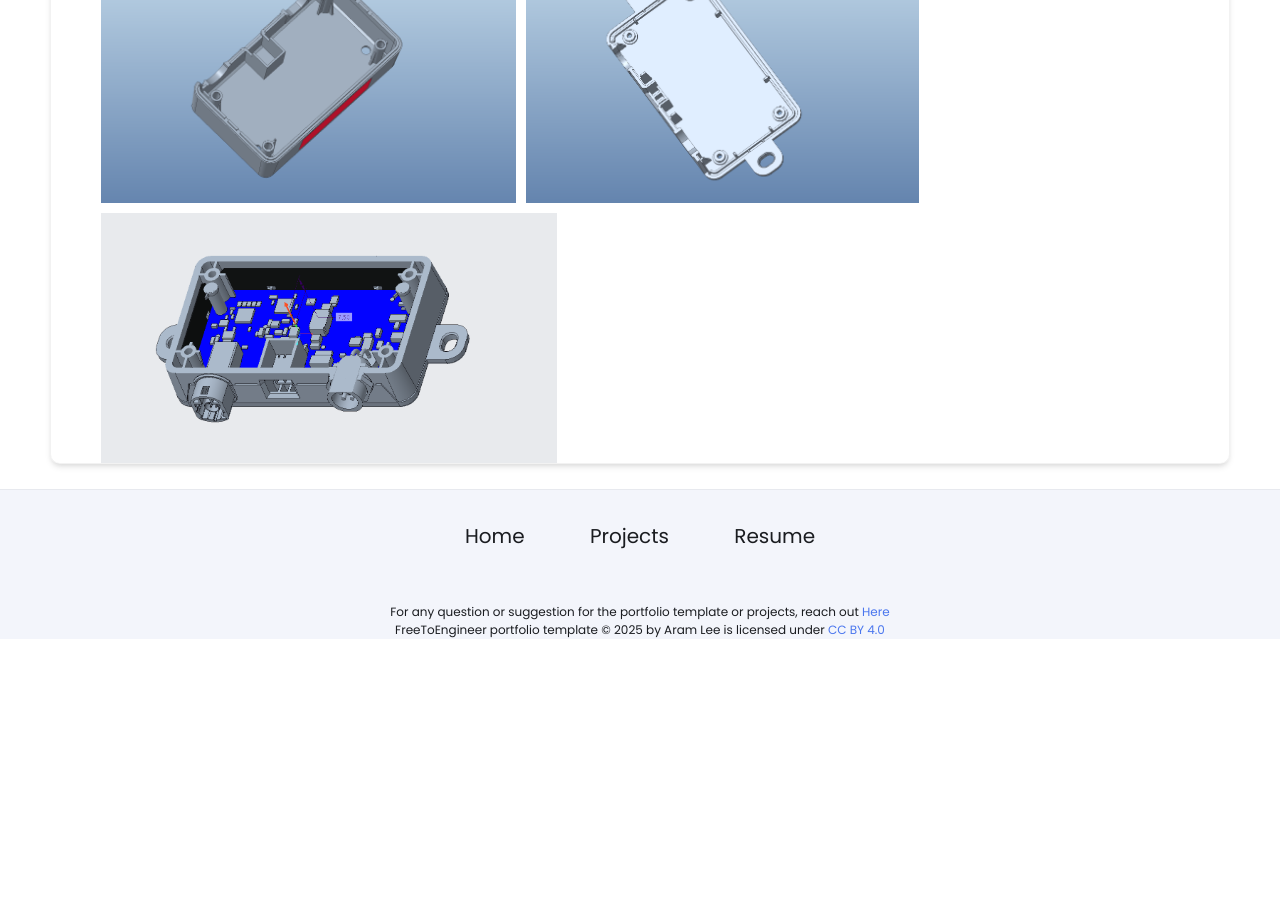
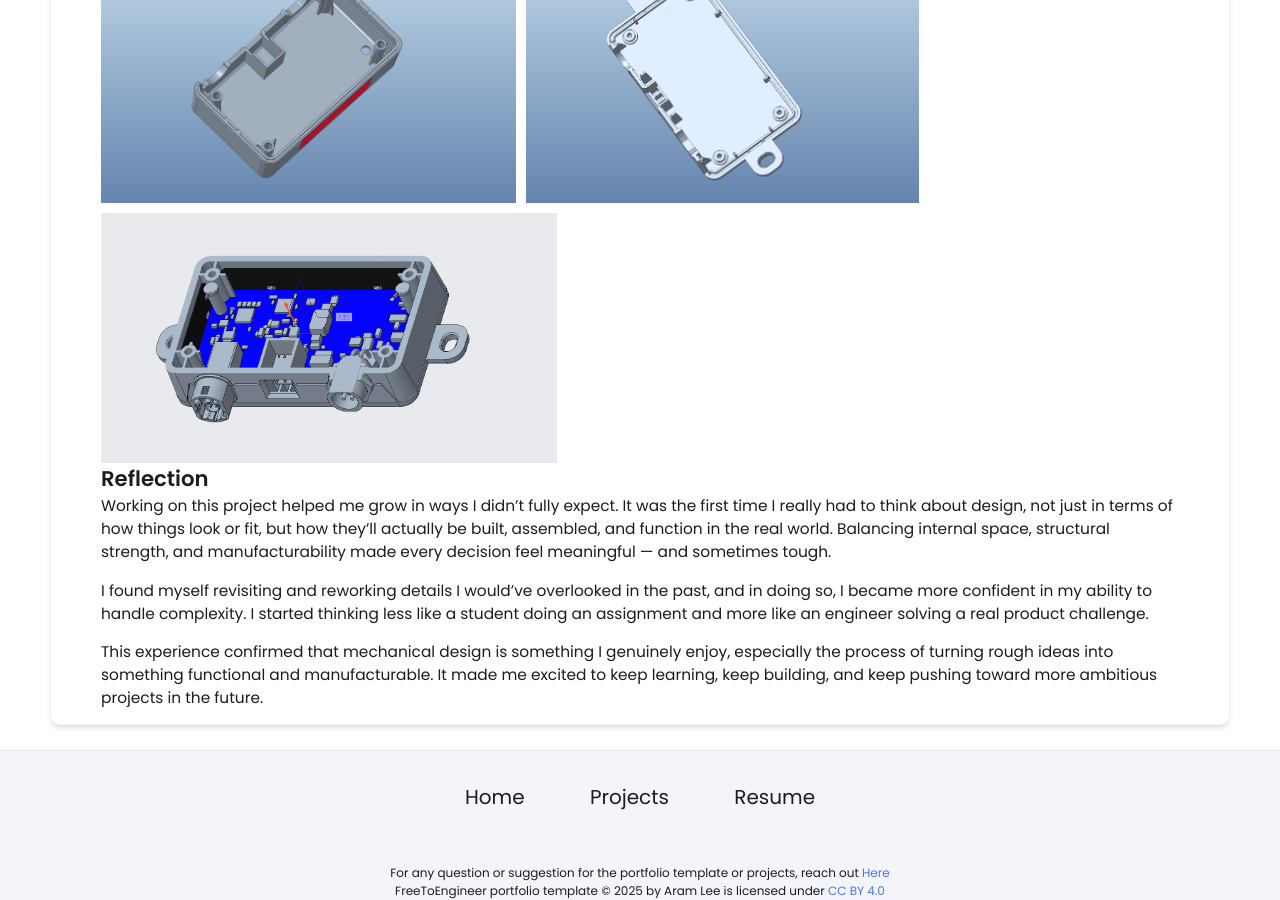
Before and after one commit to timchen863/timchen863.github.io, a Jekyll site: the page built from _projects/demo-project/index.md, in a window 1280 px wide and 900 px high, scrolled down 891 px. Built offline with Jekyll 4.4.1, drawn with Linux system fonts in a browser that asks for light colours; before the commit the page ends 1530 px from its top, so only the background shows below that.

Commit message:
Update index.md

```diff
--- a/_projects/demo-project/index.md
+++ b/_projects/demo-project/index.md
@@ -16,6 +16,14 @@ main-image: /roscovision.png
 ---
 ## Disassembly and Sectioned View
 {% include image-gallery.html images="noasm1.png, noasm2.png, noasm3.png" height="250" %}
+## Reflection
+Working on this project helped me grow in ways I didn’t fully expect. It was the first time I really had to think about design, not just in terms of how things look or fit, but how they’ll actually be built, assembled, and function in the real world. Balancing internal space, structural strength, and manufacturability made every decision feel meaningful — and sometimes tough.
+
+I found myself revisiting and reworking details I would’ve overlooked in the past, and in doing so, I became more confident in my ability to handle complexity. I started thinking less like a student doing an assignment and more like an engineer solving a real product challenge.
+
+This experience confirmed that mechanical design is something I genuinely enjoy, especially the process of turning rough ideas into something functional and manufacturable. It made me excited to keep learning, keep building, and keep pushing toward more ambitious projects in the future.
+
+
 <!--## Embedding youtube video
 The second video has the autoplay on. copy and paste the 11-digit id found in the url link. <br>
 *Example* : https://www.youtube.com/watch?v={**MhVw-MHGv4s**}&ab_channel=engineerguy
```
